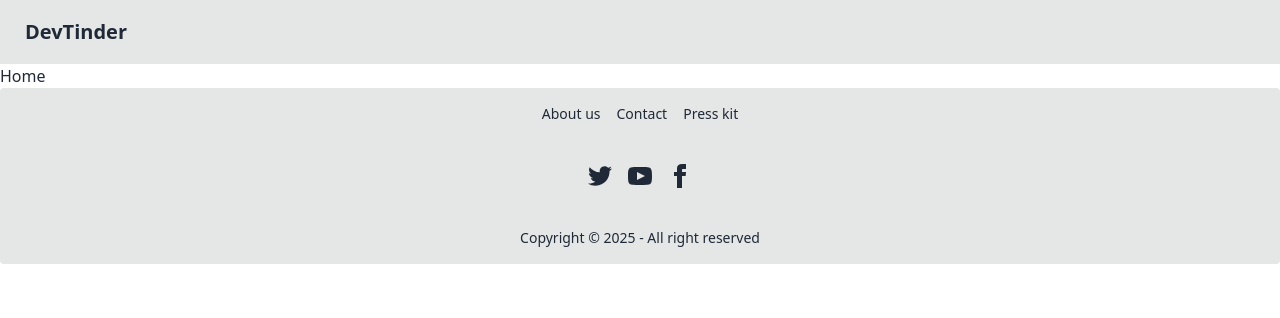
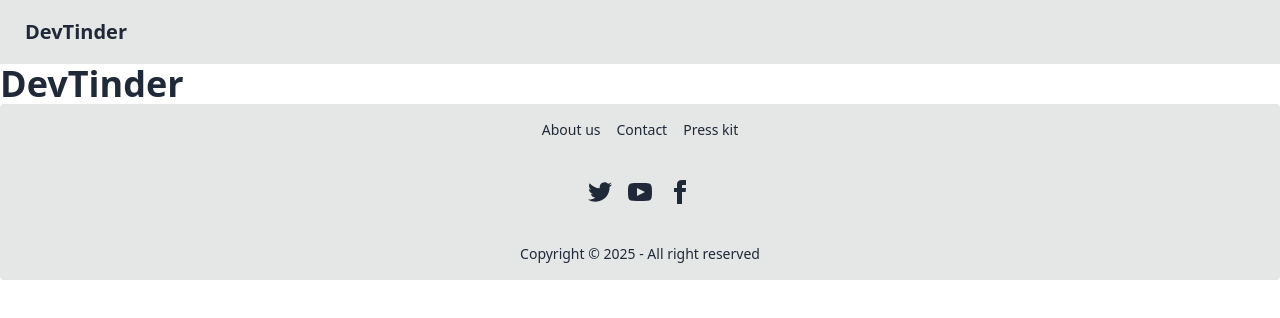
Before and after one commit to MEHULBANSAL2003/devTinder, a React (Vite) app in the folder frontend/: page / in a window 1280 px wide. Shown: the top 318 px of the page. Built offline with nearby package versions, Linux system fonts and the light colour scheme; no server answers.

Commit message:
minor change

```diff
--- a/frontend/src/pages/Home.jsx
+++ b/frontend/src/pages/Home.jsx
@@ -2,7 +2,10 @@ import React from 'react'
 
 const Home = () => {
   return (
-    <div>Home</div>
+    <div className='text-4xl font-bold'>
+      DevTinder
+    </div>
+
   )
 }
 
```
